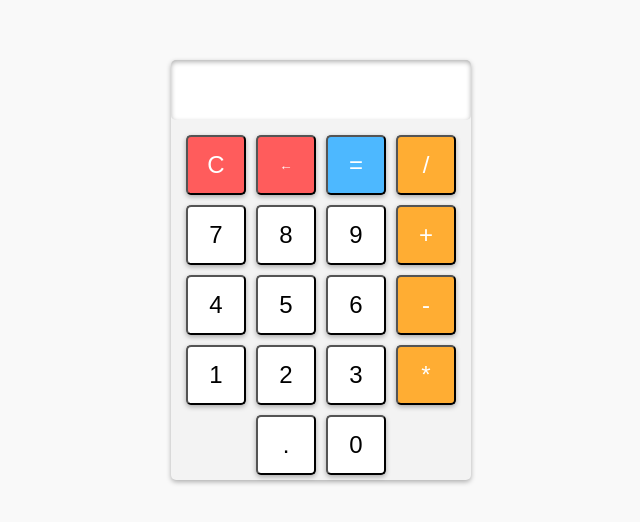
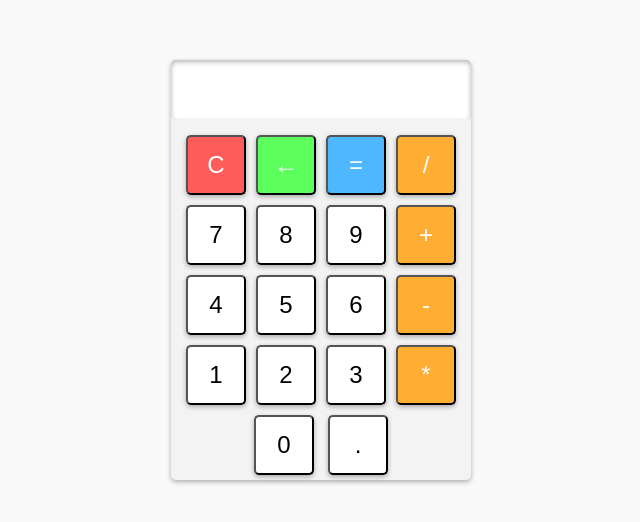
Before and after one commit to Nicci12/javascript-assignment-two, a plain HTML site: page index.html in a window 1280 px wide. Shown: the part 138-660 px from the top of the page, without its empty margins (319-959 px from the left). Drawn offline with Linux system fonts and the light colour scheme.

Commit message:
fixing display

```diff
--- a/index.html
+++ b/index.html
@@ -35,9 +35,9 @@
             <button class="number" value="3">3</button>
             <button class="operator" value="*">*</button>
         </div>
-        <div class="button-row">
+        <div id="last-row">
+            <button class="number" value="0">0</button>
             <button class="decimal" value=".">.</button>
-            <button class="number" value="0">0</button>
         </div>
     </div>
     <script src="./javascript.js"></script>
--- a/style.css
+++ b/style.css
@@ -51,7 +51,7 @@
   }
 
   button:hover {
-    background-color: #f3f3f3;
+    background-color: #fbff0f;
   }
 
   button:active {
@@ -74,10 +74,8 @@
   }
 
   .backspace{
-    background-color: #ff5c5c;
+    background-color: #5cff5c;
     color: #fff;
-    font-size: smaller;
-    word-wrap: break-word;
   }
   @media (max-width: 480px) {
     .calculator {
```
